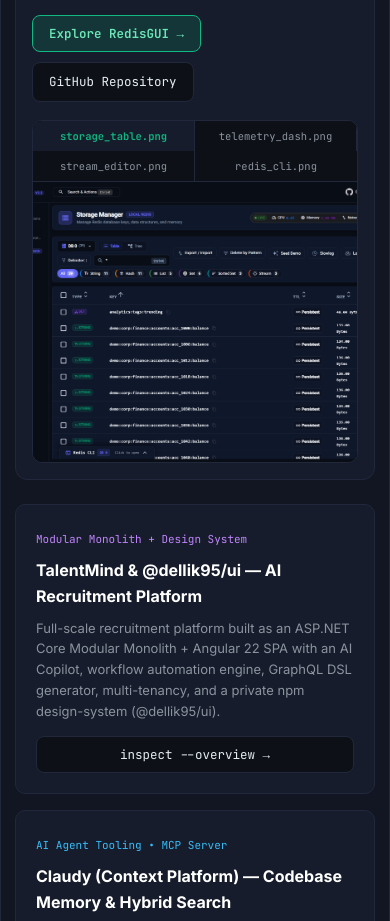
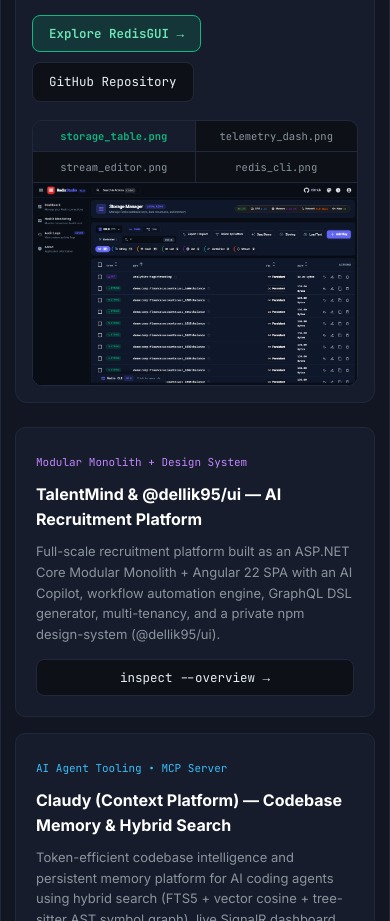
Before and after one commit to dellik95/portfolio, a plain HTML site: page templates/02-terminal-ide.html in a window 390 px wide. Shown: the part 2781-3702 px from the top of the page. Drawn offline with Linux system fonts and the light colour scheme.

Commit message:
fix(ui): make RedisGUI preview images responsive with 16:10 aspect ratio and balanced tab grid

```diff
--- a/templates/02-terminal-ide.html
+++ b/templates/02-terminal-ide.html
@@ -679,7 +679,7 @@
 
     .arch-diagram {
       display: grid;
-      grid-template-columns: minmax(0, 1fr) auto minmax(0, 1.15fr);
+      grid-template-columns: minmax(0, 0.9fr) auto minmax(0, 1.3fr);
       gap: 10px 8px;
       align-items: start;
       font-family: 'JetBrains Mono', monospace;
@@ -709,7 +709,7 @@
       font-weight: 600;
       text-align: center;
       line-height: 1.3;
-      overflow-wrap: anywhere;
+      overflow-wrap: break-word;
     }
 
     .arch-node--fe { border-color: rgba(56, 189, 248, 0.45); color: #7dd3fc; }
@@ -760,6 +760,7 @@
     }
 
     .term-shot-box {
+      container-type: inline-size;
       background: #090d16;
       border: 1px solid var(--border);
       border-radius: 10px;
@@ -767,37 +768,53 @@
     }
 
     .term-shot-tabs {
-      display: flex;
-      flex-wrap: wrap;
+      display: grid;
+      grid-template-columns: repeat(4, auto);
+      gap: 1px;
       border-bottom: 1px solid var(--border);
-      background: #0d1117;
-      overflow-x: visible;
+      background: var(--border);
     }
 
     .term-shot-tab {
       font-family: 'JetBrains Mono', monospace;
       font-size: 10.5px;
-      padding: 8px 8px;
-      flex: 1 1 auto;
+      padding: 8px 6px;
       min-width: 0;
       text-align: center;
-      background: transparent;
+      background: #0d1117;
       color: var(--text-muted);
       border: none;
-      border-right: 1px solid var(--border);
       cursor: pointer;
       white-space: nowrap;
+      overflow: hidden;
+      text-overflow: ellipsis;
       transition: background 0.15s, color 0.15s;
     }
 
-    .term-shot-tab:last-child {
-      border-right: none;
+    html[data-theme="light"] .term-shot-tab {
+      background: #f1f5f9;
     }
 
     .term-shot-tab.active {
       background: var(--bg-panel);
       color: var(--green);
       font-weight: 600;
+    }
+
+    @container (max-width: 470px) {
+      .term-shot-tabs {
+        grid-template-columns: repeat(2, minmax(0, 1fr));
+      }
+    }
+
+    #term-shot-img {
+      width: 100%;
+      height: auto;
+      aspect-ratio: 16 / 10;
+      object-fit: contain;
+      object-position: center;
+      display: block;
+      background: #050814;
     }
 
     .sln-grid-3 {
@@ -1037,8 +1054,6 @@
       .sln-topbar { padding: 10px 14px; }
       .sln-body { padding: 16px; gap: 18px; }
       .arch-diagram { font-size: 10.5px; padding: 10px; }
-      .term-shot-tabs { flex-wrap: wrap; }
-      .term-shot-tab { flex: 1 1 46%; text-align: center; }
       .commit-card { padding: 14px; }
       .git-graph { padding-left: 28px; }
       .status-bar { flex-wrap: wrap; height: auto; padding: 8px 14px; gap: 6px 12px; }
@@ -1199,7 +1214,7 @@
                   <button class="term-shot-tab" onclick="setTermShot(this, '../assets/redis-gui/05_stream_visual_editor.png')">stream_editor.png</button>
                   <button class="term-shot-tab" onclick="setTermShot(this, '../assets/redis-gui/10_redis_cli_drawer.png')">redis_cli.png</button>
                 </div>
-                <img id="term-shot-img" src="../assets/redis-gui/03_storage_table.png" alt="RedisGUI" style="width:100%;height:280px;object-fit:cover;object-position:top;display:block;" />
+                <img id="term-shot-img" src="../assets/redis-gui/03_storage_table.png" alt="RedisGUI" />
               </div>
             </div>
           </div>
```
Also changed, not shown: templates/03-swiss-editorial.html (+1 -1 lines), templates/04-nordic-fintech.html (+1 -1 lines), templates/05-executive-split.html (+1 -1 lines).
